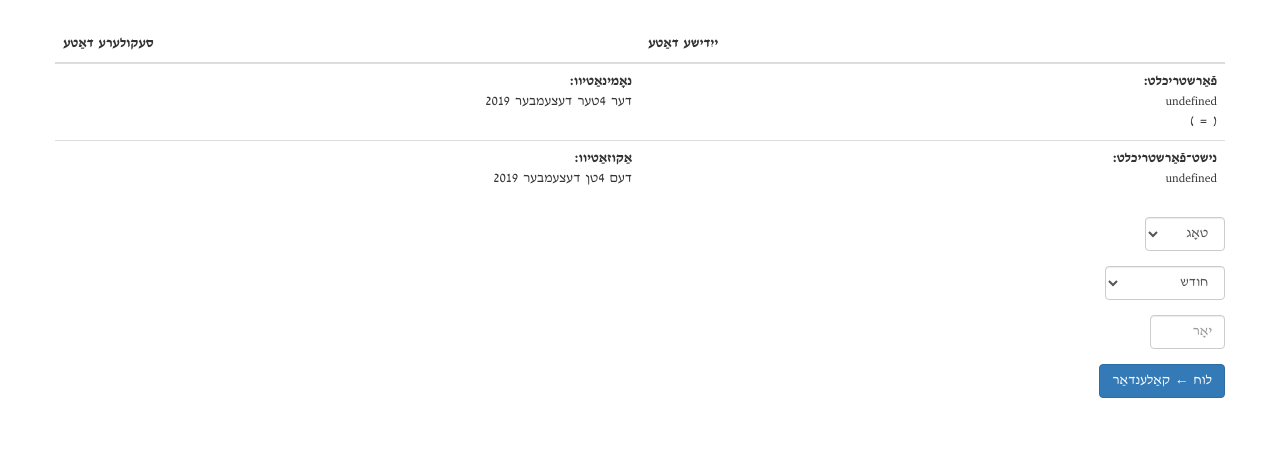
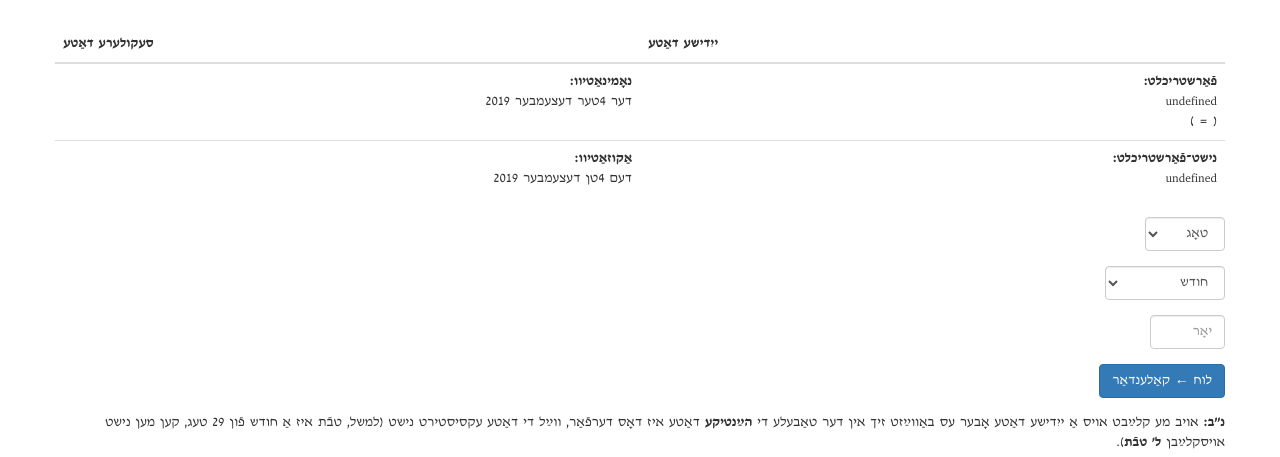
Before and after one commit to ibleaman/Yiddish-calendar-dates, a plain HTML site: page reverse.html in a window 1280 px wide. Shown: the part 79-536 px from the top of the page. Drawn offline with nearby package versions, Linux system fonts and the light colour scheme; no server answers.

Commit message:
Add warning text; update possible num days from 30 to 31

```diff
--- a/reverse.html
+++ b/reverse.html
@@ -45,7 +45,7 @@
         </div>
       </div>
       <div class="row">
-        <div class="col-8">
+        <div class="col">
           <form>
             <div class="form-row">
               <div class="form-group">
@@ -109,9 +109,9 @@
               <button type="submit" id="fetch" value="1" class="btn btn-primary"><i class="glyphicons glyphicons-refresh"></i> לוח ← קאַלענדאַר</button>
             </div>
           </form>
-        </div>
-        <div class="col">
-
+          <b>נ״ב:</b> אױב מע קלײַבט אױס אַ ייִדישע דאַטע אָבער  עס באַװײַזט זיך אין דער טאַבעלע די <b>הײַנטיקע</b> דאַטע
+          איז דאָס דערפֿאַר, װײַל די דאַטע עקסיסטירט נישט
+          (למשל, טבֿת איז אַ חודש פֿון 29 טעג, קען מען נישט אױסקלײַבן <b>ל׳ טבֿת</b>).
         </div>
       </div>
       <div class="row">
```
Also changed, not shown: index.html (+3 -1 lines). Lines whose indentation alone changed are shown as unchanged.
